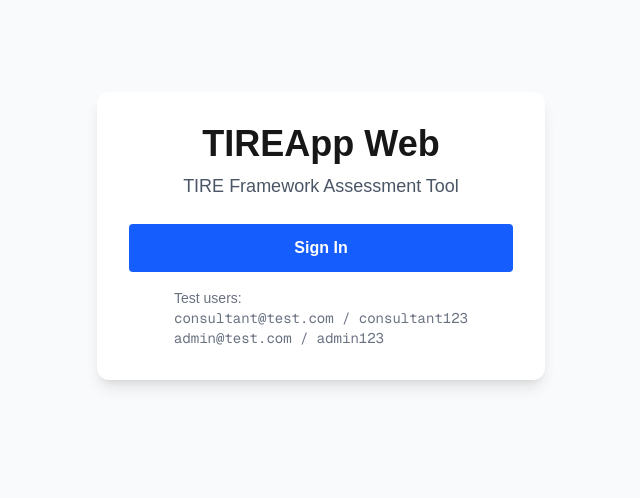
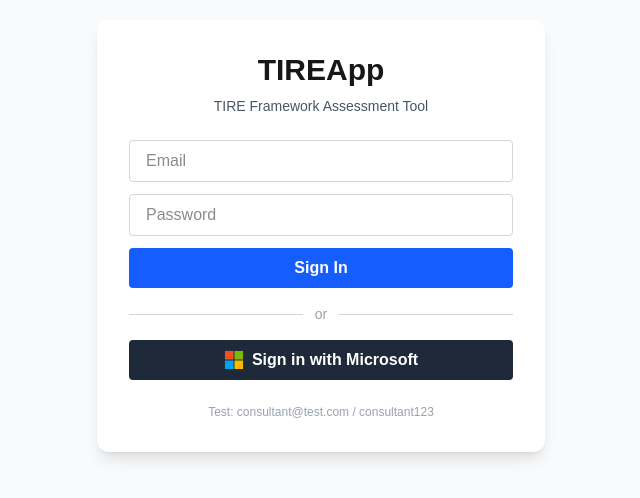
Before and after one commit to adamswbrown/tire-app, a Next.js app in the folder tireapp-web/: page / in a window 1280 px wide. Shown: the part 164-662 px from the top of the page, without its empty margins (319-959 px from the left). Built offline with nearby package versions, Linux system fonts and the light colour scheme; no server answers.

Commit message:
feat: integrate login form into home page, redirect to /app after login

```diff
--- a/tireapp-web/app/login/page.tsx
+++ b/tireapp-web/app/login/page.tsx
@@ -1,63 +1,5 @@
-
-"use client";
-import { useState } from "react";
-import { signIn } from "next-auth/react";
+import { redirect } from "next/navigation"
 
 export default function LoginPage() {
-  const [username, setUsername] = useState("");
-  const [password, setPassword] = useState("");
-  const [error, setError] = useState("");
-  const [loading, setLoading] = useState(false);
-
-  async function handleCredentialsLogin(e: React.FormEvent) {
-    e.preventDefault();
-    setError("");
-    setLoading(true);
-    const res = await signIn("credentials", {
-      username,
-      password,
-      redirect: false,
-    });
-    setLoading(false);
-    if (res?.error) {
-      setError("Invalid username or password");
-    } else {
-      window.location.href = "/";
-    }
-  }
-
-  return (
-    <div style={{ maxWidth: 320, margin: "2rem auto", textAlign: "center" }}>
-      <h2>Login</h2>
-      <form onSubmit={handleCredentialsLogin} style={{ marginBottom: 24 }}>
-        <input
-          type="text"
-          placeholder="Username"
-          value={username}
-          onChange={e => setUsername(e.target.value)}
-          required
-          style={{ width: "100%", marginBottom: 8 }}
-        />
-        <input
-          type="password"
-          placeholder="Password"
-          value={password}
-          onChange={e => setPassword(e.target.value)}
-          required
-          style={{ width: "100%", marginBottom: 8 }}
-        />
-        <button type="submit" style={{ width: "100%", marginBottom: 8 }} disabled={loading}>
-          {loading ? "Logging in..." : "Login with Username"}
-        </button>
-        {error && <div style={{ color: "red", marginTop: 8 }}>{error}</div>}
-      </form>
-      <div style={{ margin: "16px 0" }}>or</div>
-      <button
-        onClick={() => signIn("microsoft-entra-id")}
-        style={{ width: "100%", padding: 12, fontSize: 16 }}
-      >
-        Sign in with Microsoft
-      </button>
-    </div>
-  );
+  redirect("/")
 }
--- a/tireapp-web/app/page.tsx
+++ b/tireapp-web/app/page.tsx
@@ -1,31 +1,25 @@
-// Landing page (public)
+// Landing page with integrated login
 
 import { auth } from "@/auth"
 import { redirect } from "next/navigation"
+import LoginForm from "@/components/LoginForm"
 
 export default async function HomePage() {
   const session = await auth()
 
-  // If already logged in, redirect to dashboard
+  // If already logged in, redirect to app
   if (session) {
-    redirect("/dashboard")
+    redirect("/app")
   }
 
   return (
     <main className="flex min-h-screen flex-col items-center justify-center p-4 bg-gray-50">
       <div className="w-full max-w-md bg-white rounded-xl shadow-lg p-8 flex flex-col items-center">
-        <h1 className="text-4xl font-bold mb-2">TIREApp Web</h1>
-        <p className="text-lg mb-6 text-gray-600">TIRE Framework Assessment Tool</p>
-        <a
-          href="/login"
-          className="w-full py-3 px-4 bg-blue-600 hover:bg-blue-700 text-white font-semibold rounded transition text-center"
-        >
-          Sign In
-        </a>
-        <div className="mt-4 text-sm text-gray-500">
-          Test users:<br />
-          <span className="font-mono">consultant@test.com / consultant123</span><br />
-          <span className="font-mono">admin@test.com / admin123</span>
+        <h1 className="text-3xl font-bold mb-2">TIREApp</h1>
+        <p className="text-sm mb-6 text-gray-600">TIRE Framework Assessment Tool</p>
+        <LoginForm />
+        <div className="mt-6 text-xs text-gray-400">
+          Test: consultant@test.com / consultant123
         </div>
       </div>
     </main>
--- a/tireapp-web/auth.ts
+++ b/tireapp-web/auth.ts
@@ -83,7 +83,7 @@
   },
 
   pages: {
-    signIn: '/login',
+    signIn: '/',
     error: '/api/auth/error',
   },
 })
--- a/tireapp-web/components/LoginForm.tsx
+++ b/tireapp-web/components/LoginForm.tsx
@@ -0,0 +1,78 @@
+"use client";
+
+import { useState } from "react";
+import { signIn } from "next-auth/react";
+
+export default function LoginForm() {
+  const [username, setUsername] = useState("");
+  const [password, setPassword] = useState("");
+  const [error, setError] = useState("");
+  const [loading, setLoading] = useState(false);
+
+  async function handleCredentialsLogin(e: React.FormEvent) {
+    e.preventDefault();
+    setError("");
+    setLoading(true);
+    const res = await signIn("credentials", {
+      username,
+      password,
+      redirect: false,
+    });
+    setLoading(false);
+    if (res?.error) {
+      setError("Invalid username or password");
+    } else {
+      window.location.href = "/app";
+    }
+  }
+
+  return (
+    <div className="w-full">
+      <form onSubmit={handleCredentialsLogin} className="space-y-3">
+        <input
+          type="text"
+          placeholder="Email"
+          value={username}
+          onChange={(e) => setUsername(e.target.value)}
+          required
+          className="w-full px-4 py-2 border border-gray-300 rounded focus:outline-none focus:ring-2 focus:ring-blue-500"
+        />
+        <input
+          type="password"
+          placeholder="Password"
+          value={password}
+          onChange={(e) => setPassword(e.target.value)}
+          required
+          className="w-full px-4 py-2 border border-gray-300 rounded focus:outline-none focus:ring-2 focus:ring-blue-500"
+        />
+        <button
+          type="submit"
+          disabled={loading}
+          className="w-full py-2 px-4 bg-blue-600 hover:bg-blue-700 disabled:bg-blue-400 text-white font-semibold rounded transition"
+        >
+          {loading ? "Signing in..." : "Sign In"}
+        </button>
+        {error && <div className="text-red-500 text-sm text-center">{error}</div>}
+      </form>
+
+      <div className="flex items-center my-4">
+        <div className="flex-grow border-t border-gray-300" />
+        <span className="mx-3 text-gray-400 text-sm">or</span>
+        <div className="flex-grow border-t border-gray-300" />
+      </div>
+
+      <button
+        onClick={() => signIn("microsoft-entra-id")}
+        className="w-full py-2 px-4 bg-gray-800 hover:bg-gray-900 text-white font-semibold rounded transition flex items-center justify-center gap-2"
+      >
+        <svg className="w-5 h-5" viewBox="0 0 21 21" fill="none">
+          <rect x="1" y="1" width="9" height="9" fill="#F25022" />
+          <rect x="11" y="1" width="9" height="9" fill="#7FBA00" />
+          <rect x="1" y="11" width="9" height="9" fill="#00A4EF" />
+          <rect x="11" y="11" width="9" height="9" fill="#FFB900" />
+        </svg>
+        Sign in with Microsoft
+      </button>
+    </div>
+  );
+}
```
